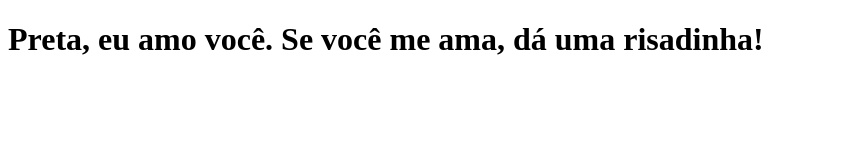
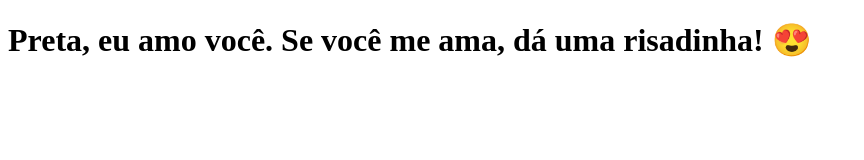
Before and after one commit to alexbarbosabr/clone-tabnews, a Next.js app: page / in a window 1280 px wide. Shown: the top 160 px of the page, without its empty margins (0-864 px from the left). Built offline with nearby package versions, Linux system fonts and the light colour scheme.

Commit message:
Change the phrase

```diff
--- a/pages/index.js
+++ b/pages/index.js
@@ -1,5 +1,5 @@
 function Home() {
-    return <h1>Preta, eu amo você. Se você me ama, dá uma risadinha!</h1>
+    return <h1>Preta, eu amo você. Se você me ama, dá uma risadinha! 😍</h1>
 }
 
 export default Home;
```
